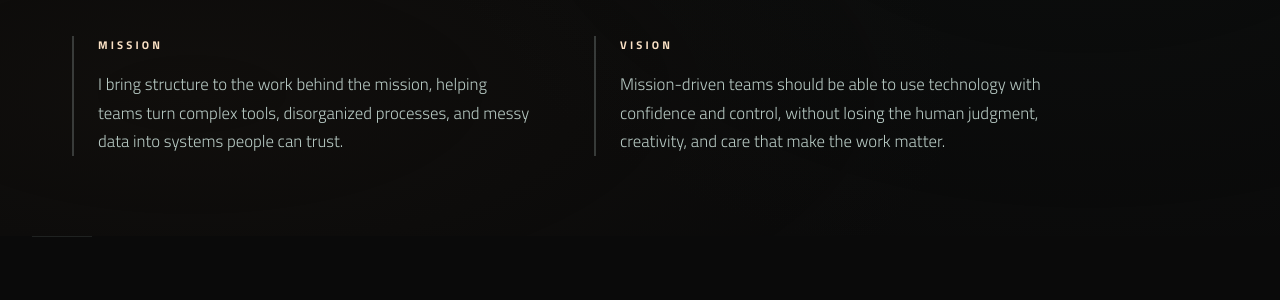
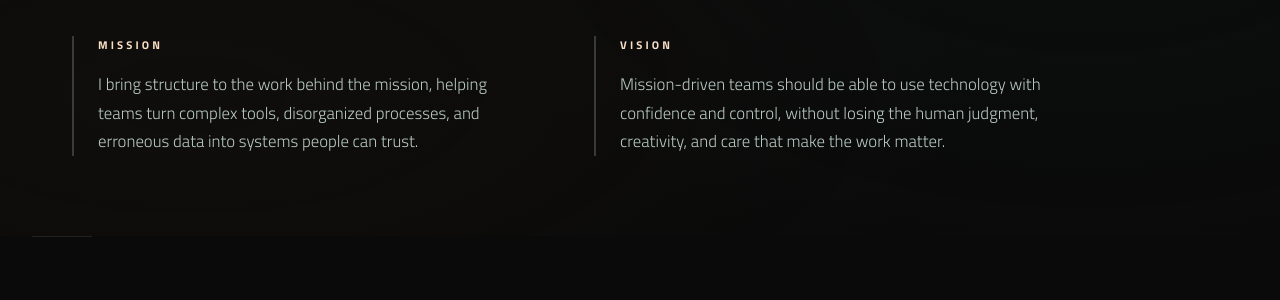
Before and after one commit to woofwallee/ethantouch.com, a Jekyll site: the page index.html, which Jekyll copies as it is, in a window 1280 px wide and 900 px high, scrolled down 1967 px. Shown: the part 189-489 px from the top of the window. Built offline with Jekyll 4.4.1, drawn with Linux system fonts in a browser that asks for light colours; nearby versions of some CDN libraries.

Commit message:
Mission: replace "messy" with "erroneous"
Co-Authored-By: Claude Opus 4.7 (1M context) <noreply@anthropic.com>

```diff
--- a/index.html
+++ b/index.html
@@ -226,7 +226,7 @@ html,body{background:#141312;color:#E6E8E7;margin:0;font-family:'Titillium Web',
       <div class="pov__grid">
         <div class="pov__block fade-in">
           <p class="pov__label">Mission</p>
-          <p class="pov__text">I bring structure to the work behind the mission, helping teams turn complex tools, disorganized processes, and messy data into systems people can&nbsp;trust.</p>
+          <p class="pov__text">I bring structure to the work behind the mission, helping teams turn complex tools, disorganized processes, and erroneous data into systems people can&nbsp;trust.</p>
         </div>
         <div class="pov__block fade-in">
           <p class="pov__label">Vision</p>
```
